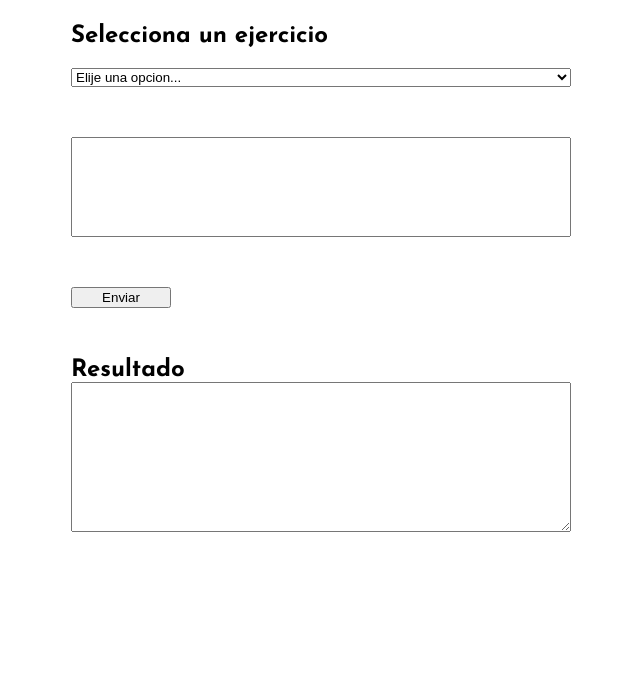
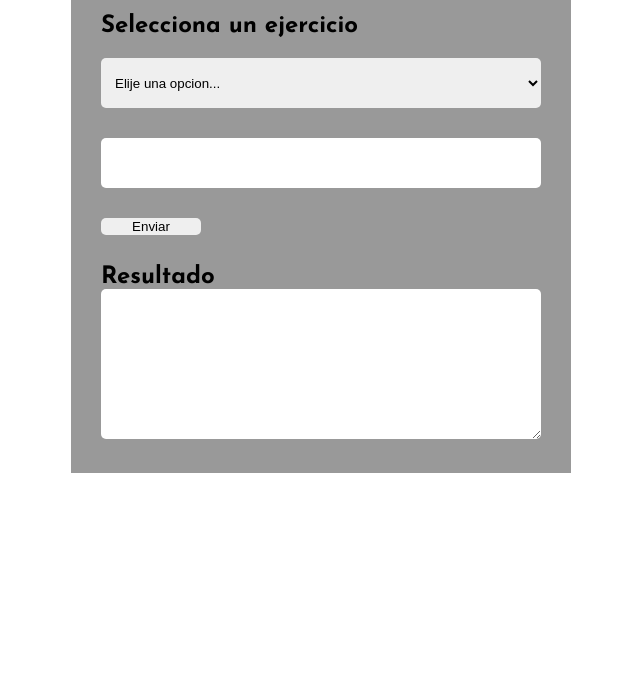
Before and after one commit to ValJavi/GM2, a plain HTML site: page Ejercicios Javascript/index.html in a window 1280 px wide. Shown: the part 108-800 px from the top of the page, without its empty margins (319-959 px from the left). Drawn offline with Linux system fonts and the light colour scheme.

Commit message:
Corrige estilos de css

```diff
--- a/Ejercicios Javascript/css/styles.css
+++ b/Ejercicios Javascript/css/styles.css
@@ -9,13 +9,15 @@ html {
 
 h1 {
     text-align: center;
-    margin: 50px;
+    margin: 30px;
 }
 
 .container {
     width: 70%;
     max-width: 500px;
-    margin: 20px auto;
+    margin: auto;
+    padding: 30px;
+    background-color: #999;
 }
 
 form {
@@ -25,7 +27,7 @@ form {
 
 .form__btn-submit {
     width: 100px;
-    margin: 50px auto;
+    margin: 30px auto;
 }
 
 .form__select-title {
@@ -33,16 +35,35 @@ form {
 }
 
 .form__select {
-    margin-bottom: 50px;
+    margin-bottom: 30px;
     width: 100%;
+    height: 50px;
+    border-radius: 5px;
+    border-style: none;
+    padding: 10px;
 }
 
 .form__input {
     width: 100%;
-    height: 100px;
+    height: 50px;
+    padding: 10px;
+}
+
+.input2 {
+    width: 100%;
+    height: 50px;
+    padding: 10px;
 }
 
 .resultado {
     width: 100%;
     min-height: 150px;
+    padding: 10px;
 }
+
+input,
+textarea,
+button {
+    border-style: none;
+    border-radius: 5px;
+}
--- a/Ejercicios Javascript/js/main.js
+++ b/Ejercicios Javascript/js/main.js
@@ -25,7 +25,7 @@ function filtrarArray(string){
 
 function agregarInput2(){
     input2Container.style = "margin: 20px 0"
-    input2.id = "input2";
+    input2.className = "input2";
     input2.style = "width: 100%";
     input2Instrucciones.textContent = "Ingresa el numero sobre el que deseas hacer el calculo";
     input2Container.appendChild(input2Instrucciones);
```
